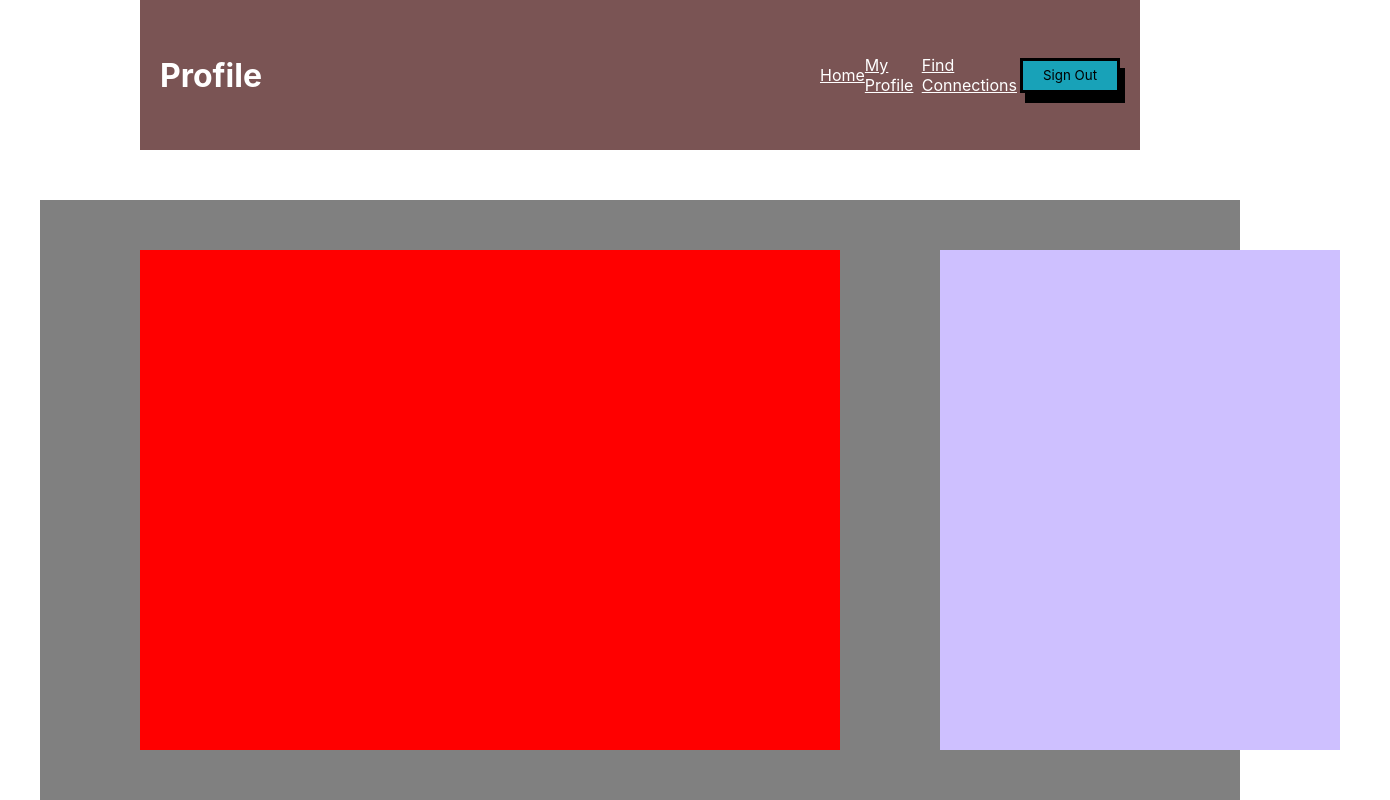
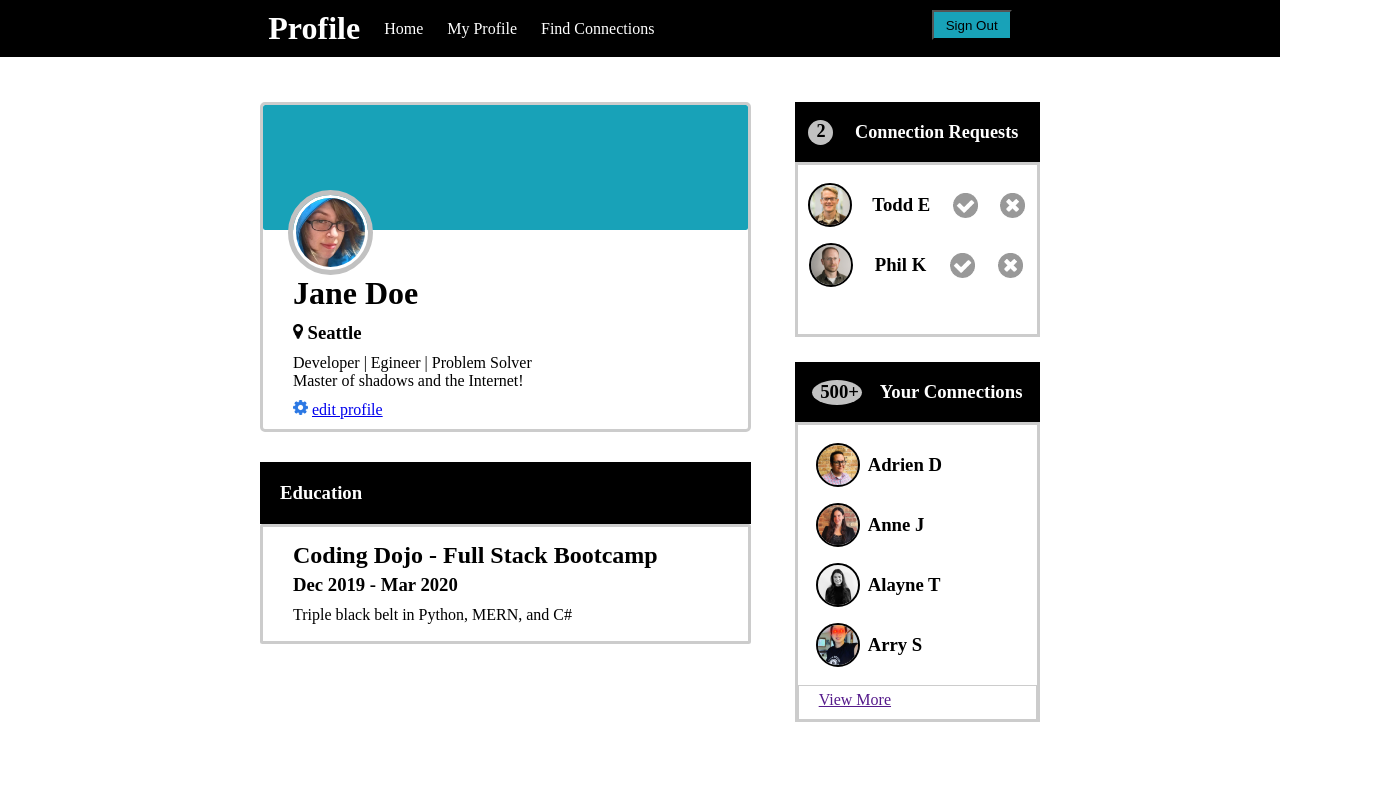
Before and after one commit to opqlns/Profile_Page, a plain HTML site: page index.html in a window 1280 px wide. Shown: the top 800 px of the page, 1390 px wide, since content can reach past the window. Drawn offline with Linux system fonts and the light colour scheme; files whose address does not match are found by name.

Commit message:
submit_draft_one

```diff
--- a/index.html
+++ b/index.html
@@ -8,32 +8,105 @@
     <link rel="stylesheet" href="style.css">
 </head>
 <body>
-    <div class="nav-container flexed">
-        <h1 class="nav-title">Profile</h1>
-        <ul class="nav-links">
-            <li><a href="#">Home</a></li>
-            <li><a href="#" class="active">My Profile</a></li>
-            <li><a href="#">Find Connections</a></li>
-            <li><button class="btn">Sign Out</button></li>
-        </ul>
-    </div>
-    <div class="main-container">
-        <div class="flexed">
-            <div class="col">
-                <div class="user_card"></div>
+    <header>
+        <div class="container flexed">
+            <div class="flexed">
+                <h1>Profile</h1>
+                <ul class="flexed">
+                    <li class="list">Home</li>
+                    <li class="list">My Profile</li>
+                    <li class="list">Find Connections</li>
+                </ul>
             </div>
-            <div class="col">
-                <div class="requests"></div>
+                <button>Sign Out</button>
+            </ul>
+        </div>
+    </header>
+    <div class="container flexed flex-start">
+        <main>
+            <div class="card">
+                <div class = "top_bar">
+                    <img src="./images/jane-m.jpg" alt="profile picture of user" class="profileimg">
+                </div>
+                <div class = "bot_bar">
+                        <h1 class="card_text">Jane Doe</h1>
+                        <h3 class="card_text">
+                            <img src="/Users/avbreath/Desktop/dojo_assignments/web_fundamentals/css/User_Card/icons/map-marker.png" alt="map marker" class="icons">
+                            Seattle
+                        </h3>
+                        <p class="card_text"> Developer | Egineer | Problem Solver<br>
+                        Master of shadows and the Internet!</p>
+                        <p class="card_text">
+                            <img src="/Users/avbreath/Desktop/dojo_assignments/web_fundamentals/css/User_Card/icons/gear.png" alt="edit icon" class="icons">
+                            <a href="#">edit profile</a>
+                        </p>
+
+                </div>
             </div>
-        </div>
-        <div class="flexed">
-            <div class="col-2">
-                <div class="education"></div>
+            <div class="education">
+                <div class="edu_head head_text">
+                    <h3 class="head_text">Education</h3>
+                </div>
+                <div class="edu_body">
+                    <h2>Coding Dojo - Full Stack Bootcamp</h2>
+                    <h3>Dec 2019 - Mar 2020</h1>
+                    <p>Triple black belt in Python, MERN, and C#</p>
+                </div>
             </div>
-            <div class="col-2">
-                <div class="connections"></div>
+        </main>
+        <aside>
+            <div class="requests">
+                <div class="req_head head_text head_flexed">
+                    <div class="number_background">
+                        <h3>2</h3>
+                    </div>
+                    <h3>Connection Requests</h3>
+                </div>
+                <div class="req_body">
+                    <div class="users head_flexed">
+                        <img class="user_images" src="./images/todd-s.jpg" alt="Todd S Profile Picture">
+                        <h3 class>Todd E</h3>
+                        <img class="yesno" src="./icons/accept-circle.png" alt="accept icon">
+                        <img class="yesno" src="./icons/close-circle.png" alt="close icon">
+                    </div>
+                    <div class="users head_flexed">
+                        <img class="user_images" src="./images/phil-s.jpg" alt="Phil K Proffile Picture">
+                        <h3>Phil K</h3>
+                        <img class="yesno" src="./icons/accept-circle.png" alt="accept icon">
+                        <img class="yesno" src="./icons/close-circle.png" alt="close icon">
+                    </div>
+                </div>
             </div>
-        </div>
+            <div class="connections">
+                <div class="connect_head head_text head_flexed">
+                    <div class="number_background-2">
+                        <h3>500+</h3>
+                    </div>
+                    <h3>Your Connections</h3>
+                </div>
+                <div class="connect_body">
+                    <div class="users body_flexed">
+                        <img class="user_images" src="./images/adrien-s.jpg" alt="Adrien D Profile Picture">
+                        <h3>Adrien D</h3>
+                    </div>
+                    <div class="users body_flexed">
+                        <img class="user_images" src="./images/anne-s.jpg" alt="Anne J Profile Picture">
+                        <h3>Anne J</h3>
+                    </div>
+                    <div class="users body_flexed">
+                        <img class="user_images" src="./images/alayne-s.jpg" alt="Alayne T Profile Picture">
+                        <h3>Alayne T</h3>
+                    </div>
+                    <div class="users body_flexed">
+                        <img class="user_images" src="./images/arry-s.jpg" alt="Arry S Profile Picture">
+                        <h3>Arry S</h3>
+                    </div>
+                    <div class="view_more">
+                    <a href="">View More</a>
+                    </div>
+                </div>
+            </div>
+        </aside>
     </div>
 </body>
 </html>
--- a/style.css
+++ b/style.css
@@ -1,128 +1,254 @@
-*{
-    margin: 0;
-    padding: 0;
-    color: white;
-    font-family: -apple-system, BlinkMacSystemFont, 'Segoe UI', Roboto, Oxygen, Ubuntu, Cantarell, 'Open Sans', 'Helvetica Neue', sans-serif;
+*{margin:0;
+padding:0;
+box-sizing:border-box;
 }
 
-.main-container{
+.flexed{
     display: flex;
-    justify-content: space-between;
-    align-items: center;
+    justify-content: space-evenly;
+    align-content: center;
+    gap: 1.5em;
+}
+
+.container{
+    width: 800px;
+    margin: 0 auto;
+}
+
+.flex-start{
+    align-items: flex-start;
+}
+
+button{
+    margin-left: 225px;
+    width: 80px;
+    height: 30px;
+    background-color: #18a2b8;
+}
+/* utilities section end */
+
+/* header */
+header{
+    background-color: black;
+    color: white;
+    padding: 10px 10px;
+    margin-bottom: 20px;
+}
+
+header ul {
+    list-style: none;
+    margin-top: 10px;
+}
+/* header ends */
+
+/* main */
+main{
+    /* background-color: rgb(99, 16, 30); */
+    min-height: 400px;
+    flex: 2;
+    padding: 0px 20px;
+}
+
+.card{
+    margin-top: 25px;
+    background-color: white;
+    border: 3px solid #cccccc;
+    border-radius: 5px;
+    min-height: 300px;
+    width: 100%;
+    margin-bottom: 50px;
+    min-height: 300px;
+    margin-bottom: 30px;
+}
+
+.top_bar{
+    background: #18a2b8;
+    border: 3px #18a2b8;
+    height: 125px;
     position: relative;
-    flex-direction: column;
-    min-height: 800px;
-    min-width: 200px;
-    gap: 20px;
-    width: 1000px;
-    height: 1200px;
-    margin: 0 auto;
-    top: 50px;
-    background: grey;
-    padding-top: 50px;
-    padding-left: 200px;
+    border-radius: 2.5px;
+}
+
+.profileimg{
+    position: absolute;
+    top: 90px;
+    left: 30px;
+    height: 75px;
+    border: 3px solid white;
+    border-radius: 50%;
+    outline: 5px solid #c1c1c1;
 
 }
 
-.flexed{
-    display:flex;
-    justify-content: space-between;
-    align-items: center;
+.bot_bar{
+    padding-top: 35px;
+    padding-left: 30px;
+    border-radius: 2.5px;
+    padding-bottom: 10px;
+
 }
 
-.col{
-    flex: 2;
+.icons{
+    max-height: 15px;
 }
 
-.col-2{
-    flex: 1;
+.card_text{
+    margin-top: 10px;
+}
+
+.head_text{
+    color: white;
+    padding: 10px;
+}
+
+.head_flexed{
+    display: flex;
+    justify-content: space-evenly;
+    align-items: center;
+    gap: 10px;
+}
+/* main > education */
+
+.education{
+    /* background-color: purple; */
+    min-height: 200px;
+    margin-bottom: 25px;
+    border-radius: 5px;
+}
+
+.edu_head{
+    background-color: black;
+    min-height: 60px;
+}
+
+.number_background{
+    background-color: #c1c1c1;
+    color: black;
+    border-radius: 50%;
+    height: 25px;
+    width: 25px;
 }
 
 
-.header{
-    width: 100%;
-    background-color: red;
+
+.edu_body{
+    background-color: white;
+    height: 120px;
+    padding-top: 15px;
+    padding-left: 30px;
+    border-radius: 2.5px;
+    border: 3px solid #cccccc;
 }
 
-/* header */
-
-.header h1{
-    color: white;
+.edu_body h2{
+    margin-bottom: 5px;
 }
 
-.nav-container{
-    background-color: #7a5454;
-    display: flex;
-    justify-content: space-between;
-    align-items: center;
-    width: 1000px;
-    margin: 0 auto;
-    height: 150px;
+.edu_body h3{
+    margin-bottom: 10px;
+}
+/* header ends */
 
+/* aside */
+aside{
+    /* background: orange; */
+    min-height:500px;
+    flex: 1;
+    padding: 0px 0px 20px 0px;
+    max-height: 610px;
 }
 
-.nav-title{
-    align-items: flex-start;
-    justify-content: flex-start;
-    margin-left: 20px;
+.requests{
+    background-color: seagreen;
+    min-height: 200px;
+    margin: 25px 0 5px 0px;
+    border-radius: 5px;
 }
 
-
-.nav-links{
-    align-items: flex-end;
-    justify-content: space-evenly;
-    display: flex;
-    align-items: flex-end;
-    padding: 10px;
-    margin: 10px;
-    width: 30%;
-    align-items: center;
-    list-style: none;
-    text-decoration: none;
+.req_head{
+    background-color: black;
+    min-height: 60px;
 }
 
-.nav-links .btn {
-    background-color: #18a2b8;
-    color: black;
-    height: 35px;
-    width: 100px;
-    box-shadow: 5px 10px;
-    border: 3px solid black;
-
+.req_head h3{
+    font-size: 18.2px;
+    margin: 1px 8px;
 }
 
-
-/* user card */
-
-.user_card{
-    background-color: red;
-    height: 500px;
-    width: 700px;
+.req_body{
+    background-color: white;
+    height: 175px;
+    border: 3px solid #cccccc;
 }
 
-/* requests */
-
-.requests{
-    background-color: rgb(206, 192, 255);
-    height: 500px;
-    width: 400px;
-    margin-left: 100px;
+.user_images{
+    height: 40px;
+    border-radius: 50%;
+    outline: 2.5px solid black;
 }
 
-/* education */
+.yesno{
+    height: 25px;
+}
 
-.education{
-    background-color: orange;
-    height: 500px;
-    width: 400px;
-    top: 150px
+.users{
+    margin-top: 20px;
 }
 
 /* connections */
 
 .connections{
-    background-color: salmon;
+    /* background-color: indianred; */
+    max-height: 340px;
     height: 500px;
-    width: 400px;
-    margin-left: 500px;
+    margin:25px 0 5px 0px;
+    border-radius: 5px;
 }
+
+.connect_head{
+    background-color: black;
+    min-height: 60px;
+}
+
+.connect_body{
+    background: white;
+    height: 300px;
+    border: 3px solid #cccccc;
+}
+
+.number_background-2{
+    background-color: #c1c1c1;
+    color: black;
+    border-radius: 50%;
+    height: 25px;
+    width: 50px;
+}
+
+.number_background-2 h3{
+    margin: 1px 8px;
+}
+
+
+.body_flexed{
+    display: flex;
+    justify-content: flex-start;
+    align-items: center;
+    margin-left: 20px;
+}
+
+.users.body_flexed h3{
+    margin-left: 10px;
+}
+
+.view_more{
+    height: 35px;
+    width: 100%;
+    border: 1.5px solid #cccccc;
+    margin-top: 20px;
+    padding: 5px;
+}
+
+.view_more a{
+    margin-left: 15px;
+
+}
```
